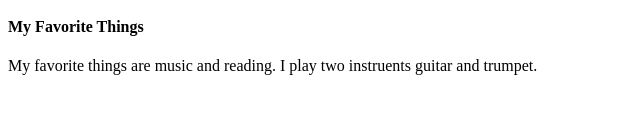
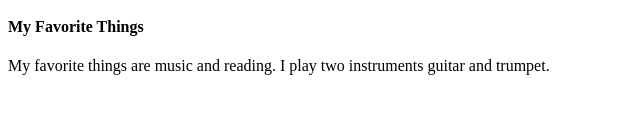
Before and after one commit to sethw6/wolfseth-cs-318, a plain HTML site: page Lab 0/index.html in a window 1280 px wide. Shown: the part 216-330 px from the top of the page, 0-640 px from the left. Drawn offline with Linux system fonts and the light colour scheme.

Commit message:
Update index.html
Fixed

```diff
--- a/Lab 0/index.html
+++ b/Lab 0/index.html
@@ -12,6 +12,6 @@
 <p>Senior</p>
 <p>I hope to learn how to design websites using html and improve my coding knowledge.</p>
 <h4>My Favorite Things</h4>
-<p>My favorite things are music and reading. I play two instruents guitar and trumpet. </p>
+<p>My favorite things are music and reading. I play two instruments guitar and trumpet. </p>
     </body>
 </html>
```
